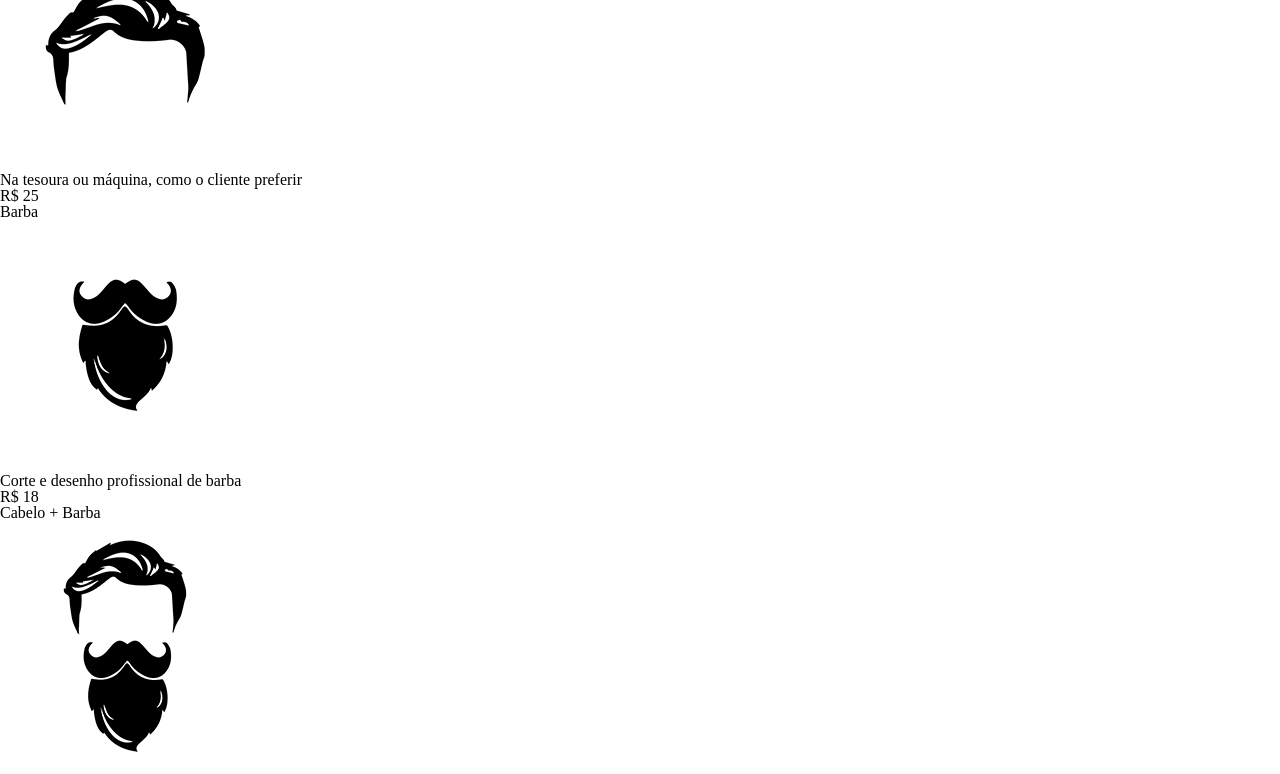
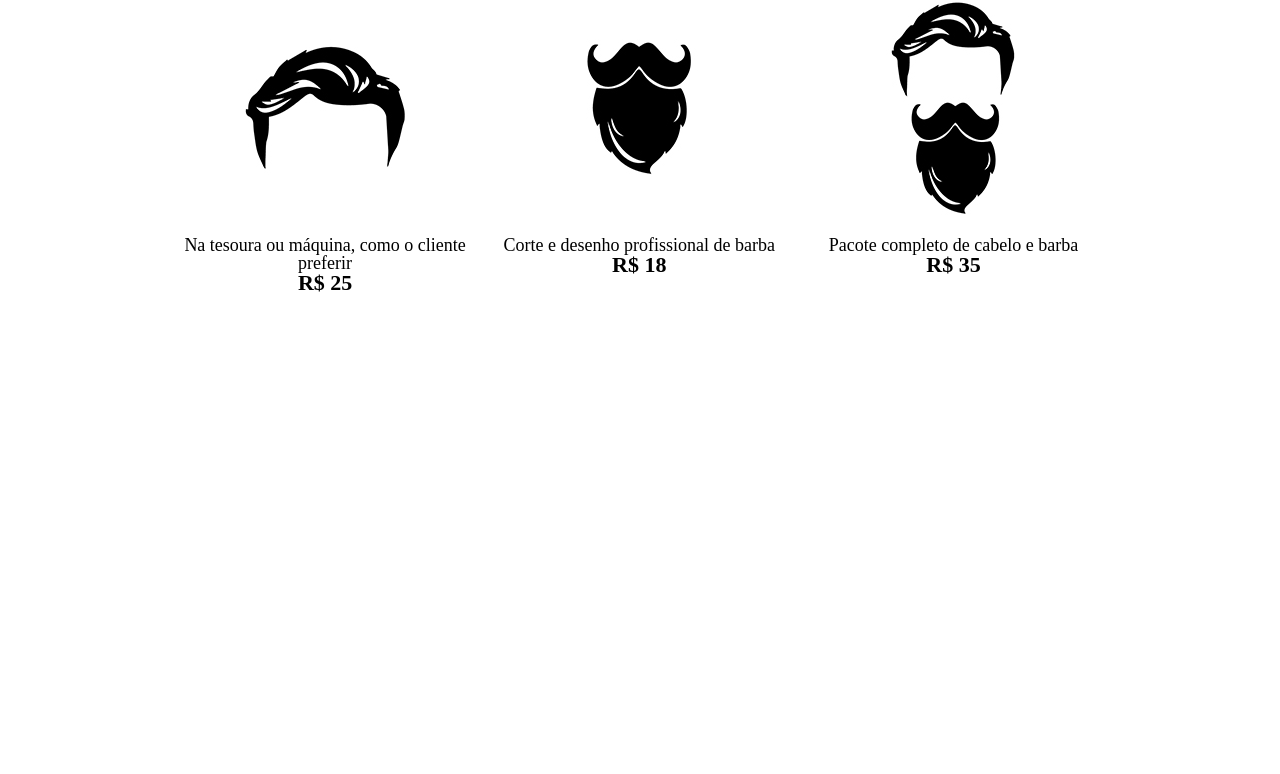
Before and after one commit to divertimentos/Curso-HTML-CSS-Alura, a plain HTML site: page produtos.html in a window 1280 px wide. Shown: the part 390-1164 px from the top of the page. After the commit the page ends 800 px from the top, so only its background shows below. Drawn offline with Linux system fonts and the light colour scheme.

Commit message:
Reforçando o inline-block

```diff
--- a/produtos.css
+++ b/produtos.css
@@ -27,3 +27,30 @@ nav a {
   font-size: 22px;
   text-decoration: none;
 }
+
+.produtos {
+  width: 940px;
+  margin: 0 auto;
+  padding: 50px 0;
+}
+
+.produtos li {
+  display: inline-block;
+  text-align: center;
+  width: 33%;
+  vertical-align: top;
+}
+
+.produtos h2 {
+  font-size: 30px;
+  font-weight: bold;
+}
+
+.produto-descricao {
+  font-size: 18px;
+}
+
+.produto-preco {
+  font-size: 22px;
+  font-weight: bold;
+}
--- a/produtos.html
+++ b/produtos.html
@@ -26,24 +26,24 @@
   </header>
 
   <main>
-    <ul>
+    <ul class="produtos">
       <li>
         <h2>Cabelo</h2>
         <img src="assets/produtos/cabelo.jpg" alt="">
-        <p>Na tesoura ou máquina, como o cliente preferir</p>
-        <p>R$ 25</p>
+        <p class="produto-descricao">Na tesoura ou máquina, como o cliente preferir</p>
+        <p class="produto-preco">R$ 25</p>
       </li>
       <li>
         <h2>Barba</h2>
         <img src="assets/produtos/barba.jpg" alt="">
-        <p>Corte e desenho profissional de barba</p>
-        <p>R$ 18</p>
+        <p class="produto-descricao">Corte e desenho profissional de barba</p>
+        <p class="produto-preco">R$ 18</p>
       </li>
       <li>
         <h2>Cabelo + Barba</h2>
         <img src="assets/produtos/cabelo+barba.jpg" alt="">
-        <p>Pacote completo de cabelo e barba</p>
-        <p>R$ 35</p>
+        <p class="produto-descricao">Pacote completo de cabelo e barba</p>
+        <p class="produto-preco">R$ 35</p>
       </li>
     </ul>
   </main>
```
